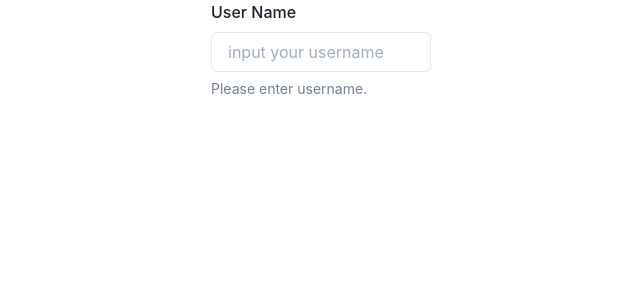
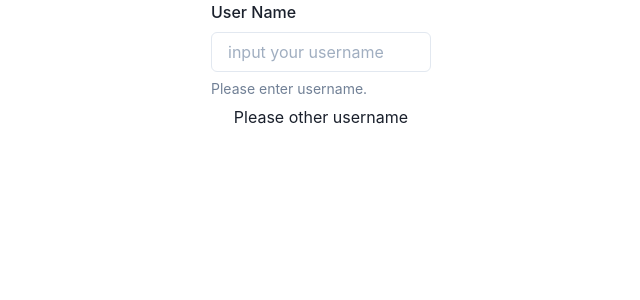
Before and after one commit to ryounasso/Pomodoro_timer, a Next.js app: page / in a window 1280 px wide. Shown: the top 300 px of the page, without its empty margins (319-959 px from the left). Built offline with nearby package versions, Linux system fonts and the light colour scheme.

Commit message:
feat : 挙動確認

```diff
--- a/pages/index.jsx
+++ b/pages/index.jsx
@@ -28,7 +28,9 @@ export default function Home() {
       <Center>
         {username === process.env.NEXT_PUBLIC_USERNAME ? (
           <Link href="/main">Mainへ</Link>
-        ) : null}
+        ) : (
+          <div>Please other username</div>
+        )}
       </Center>
     </Box>
   );
```
